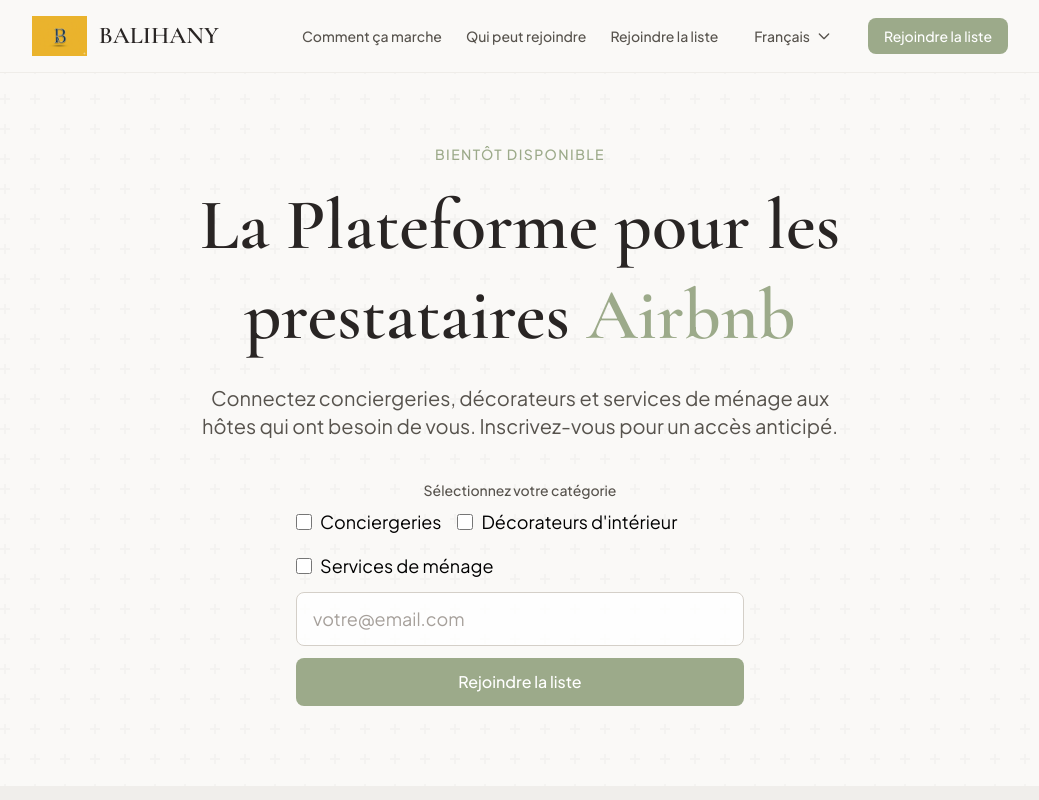
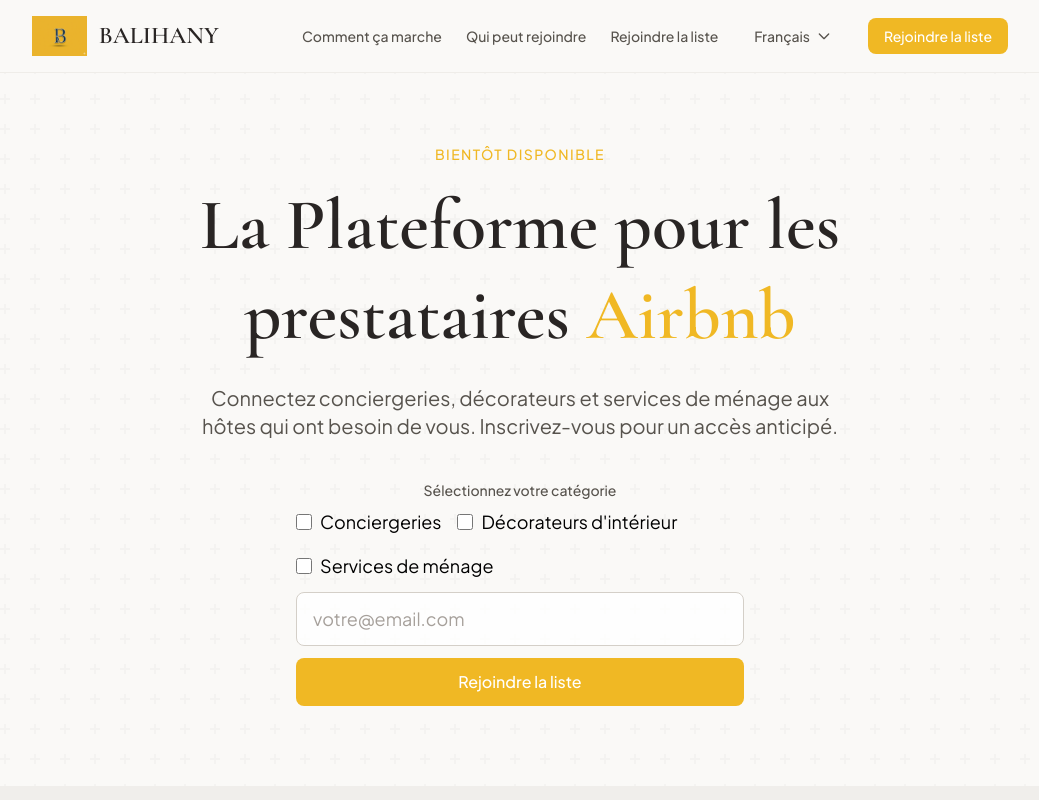
Before and after one commit to contactsarabinvest-ship-it/Landing-Page-BALIHANY, a React (Vite) app: page / in a window 1280 px wide. Shown: the top 800 px of the page, without its empty margins (120-1159 px from the left). Built offline with nearby package versions, Linux system fonts and the light colour scheme.

Commit message:
change theme

```diff
--- a/src/index.css
+++ b/src/index.css
@@ -6,8 +6,8 @@
   --color-sand: #e8e4df;
   --color-beige: #f5f2ed;
   --color-cream: #faf9f7;
-  --color-sage: #9caa8a;
-  --color-sage-dark: #7d8b6a;
+  --color-sage: #F0B824;
+  --color-sage-dark: #D4A01E;
   --color-sand-dark: #d4cfc8;
 }
 
```
